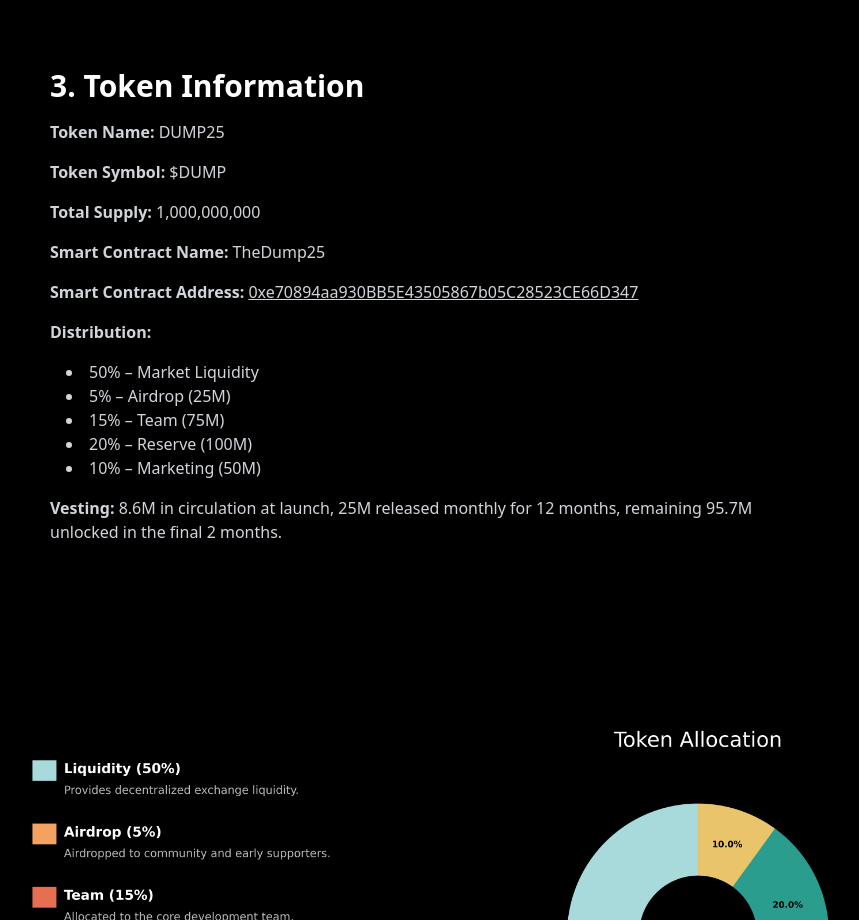
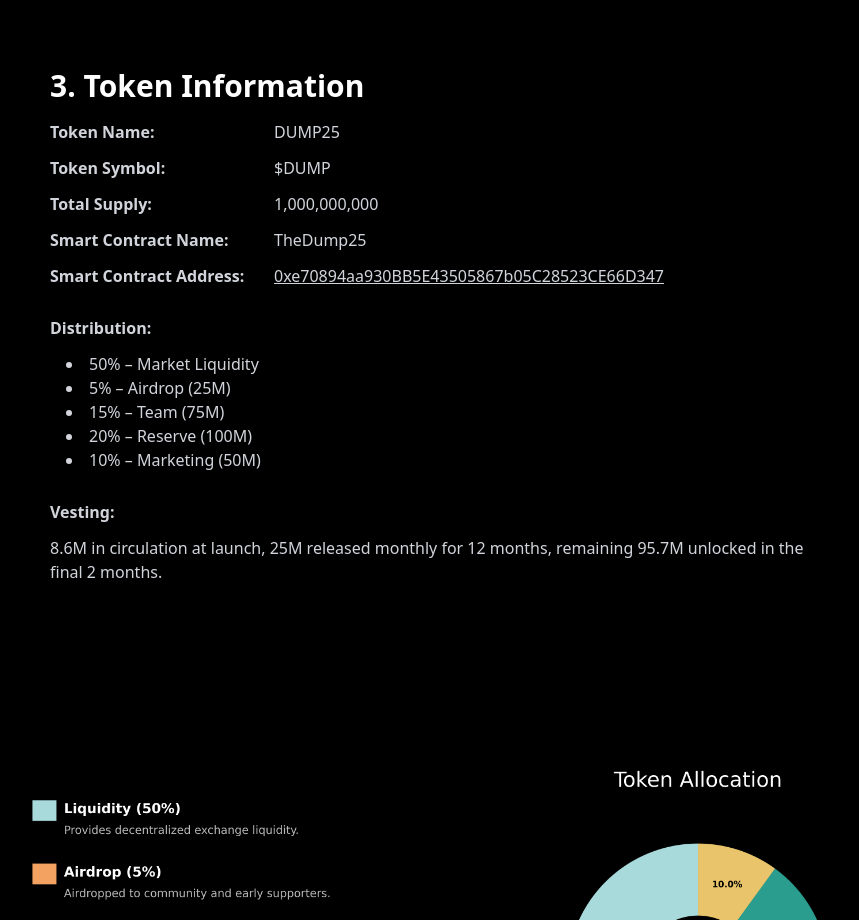
Before and after one commit to PAKmeme/dump25.io-site, a Next.js app: page /whitepaper in a window 1280 px wide. Shown: the part 1000-1920 px from the top of the page, without its empty margins (206-1065 px from the left). Built offline with nearby package versions, Linux system fonts and the light colour scheme.

Commit message:
Update page.tsx

```diff
--- a/app/whitepaper/page.tsx
+++ b/app/whitepaper/page.tsx
@@ -39,29 +39,34 @@ He’s seen the game from the ground level — the forced liquidations, the engi
 
        <section className="bg-black text-white py-12 px-4 md:px-16">
   <h2 className="text-3xl font-bold mb-4">3. Token Information</h2>
-  <div className="max-w-3xl mx-auto space-y-4 text-gray-300 text-sm md:text-base">
-    <p><strong>Token Name:</strong> DUMP25</p>
-    <p><strong>Token Symbol:</strong> $DUMP</p>
-    <p><strong>Total Supply:</strong> 1,000,000,000</p>
-    <p><strong>Smart Contract Name:</strong> TheDump25</p>
-    <p>
-      <strong>Smart Contract Address:</strong>{" "}
-      <a href="https://bscscan.com/address/0xe70894aa930BB5E43505867b05C28523CE66D347" target="_blank" rel="noopener noreferrer" className="underline hover:text-white">
-        0xe70894aa930BB5E43505867b05C28523CE66D347
-      </a>
-    </p>
-    <p><strong>Distribution:</strong></p>
-    <ul className="list-disc list-inside ml-4">
+  <div className="max-w-3xl mx-auto grid grid-cols-1 md:grid-cols-[200px_1fr] gap-y-3 gap-x-6 text-gray-300 text-sm md:text-base">
+    <span className="font-semibold">Token Name:</span><span>DUMP25</span>
+    <span className="font-semibold">Token Symbol:</span><span>$DUMP</span>
+    <span className="font-semibold">Total Supply:</span><span>1,000,000,000</span>
+    <span className="font-semibold">Smart Contract Name:</span><span>TheDump25</span>
+    <span className="font-semibold">Smart Contract Address:</span>
+    <a
+      href="https://bscscan.com/address/0xe70894aa930BB5E43505867b05C28523CE66D347"
+      target="_blank"
+      rel="noopener noreferrer"
+      className="underline hover:text-white break-all"
+    >
+      0xe70894aa930BB5E43505867b05C28523CE66D347
+    </a>
+    <span className="font-semibold col-span-2 mt-4">Distribution:</span>
+    <ul className="list-disc list-inside ml-4 col-span-2">
       <li>50% – Market Liquidity</li>
       <li>5% – Airdrop (25M)</li>
       <li>15% – Team (75M)</li>
       <li>20% – Reserve (100M)</li>
       <li>10% – Marketing (50M)</li>
     </ul>
-    <p><strong>Vesting:</strong> 8.6M in circulation at launch, 25M released monthly for 12 months, remaining 95.7M unlocked in the final 2 months.</p>
+    <span className="font-semibold col-span-2 mt-4">Vesting:</span>
+    <p className="col-span-2">
+      8.6M in circulation at launch, 25M released monthly for 12 months, remaining 95.7M unlocked in the final 2 months.
+    </p>
   </div>
 </section>
-
 
         <section>
           <ul className="text-zinc-300 text-lg space-y-2 list-disc list-inside">
```
